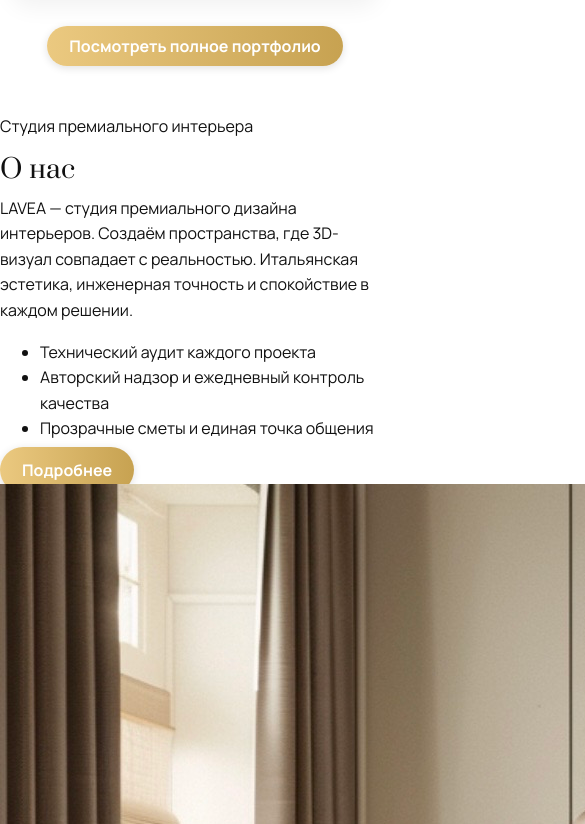
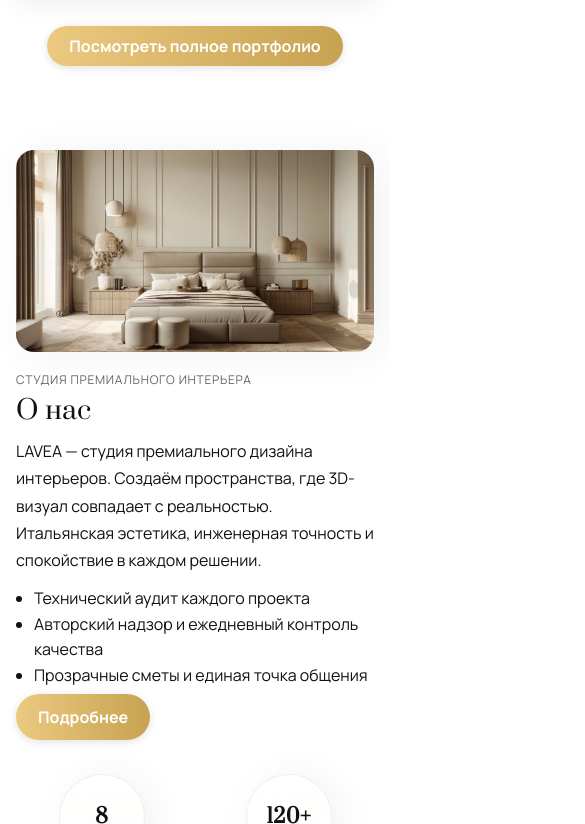
Before and after one commit to ankakisis-cloud/lavea-site, a Next.js app: page / in a window 390 px wide. Shown: the part 2280-3104 px from the top of the page, 585 px wide, since content can reach past the window. Built offline with nearby package versions, Linux system fonts and the light colour scheme.

Commit message:
Update lavea-additions.css

```diff
--- a/styles/lavea-additions.css
+++ b/styles/lavea-additions.css
@@ -224,3 +224,76 @@
 @media (max-width: 760px) {
   .aboutStatsLavea__inner { grid-template-columns: repeat(2, 1fr); gap: 16px; }
 }
+/* === О нас (главная) — фикс лэйаута и размера изображения === */
+.aboutShort {
+  padding: 48px 0 16px;
+}
+.aboutShort__inner {
+  max-width: 1200px;
+  margin: 0 auto;
+  padding: 0 16px;
+  display: grid;
+  grid-template-columns: 1.15fr .85fr; /* текст / медиа */
+  gap: 28px;
+  align-items: center;
+}
+
+.aboutShort__text .kicker {
+  color: var(--ink-soft, #666);
+  letter-spacing: .06em;
+  text-transform: uppercase;
+  font-size: 12px;
+  margin-bottom: 6px;
+}
+.aboutShort__text h2 {
+  font-family: var(--font-heading);
+  margin: 0 0 12px;
+}
+.aboutShort__lead {
+  margin: 0 0 12px;
+  color: var(--ink, #111);
+  line-height: 1.7;
+}
+.aboutShort__list {
+  margin: 0 0 16px 0;
+  padding-left: 18px;
+}
+.aboutShort__actions { margin-top: 6px; }
+
+/* Медиа-колонка, чтобы картинка не «раздувалась» */
+.aboutShort__media {
+  position: relative;
+  width: 100%;
+  max-width: 560px;          /* верхний предел ширины картинки */
+  justify-self: end;         /* прилипает к правому краю колонки */
+}
+.aboutShort__media img {
+  display: block;
+  width: 100%;
+  height: auto;
+  max-height: 360px;         /* верхний предел высоты */
+  object-fit: cover;
+  object-position: center;
+  border-radius: 18px;
+  box-shadow: var(--shadow, 0 8px 32px rgba(0,0,0,.06));
+}
+
+/* Адаптив */
+@media (max-width: 980px) {
+  .aboutShort__inner {
+    grid-template-columns: 1fr;   /* в столбик */
+    gap: 18px;
+  }
+  .aboutShort__media {
+    order: -1;                    /* картинка над текстом */
+    max-width: 680px;
+    margin: 0 auto;
+  }
+  .aboutShort__media img {
+    max-height: 320px;
+  }
+}
+@media (max-width: 640px) {
+  .aboutShort { padding: 36px 0 8px; }
+  .aboutShort__media img { max-height: 260px; }
+}
```
